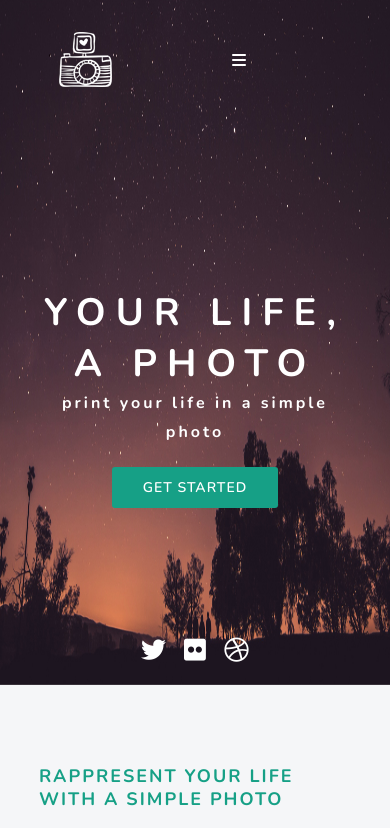
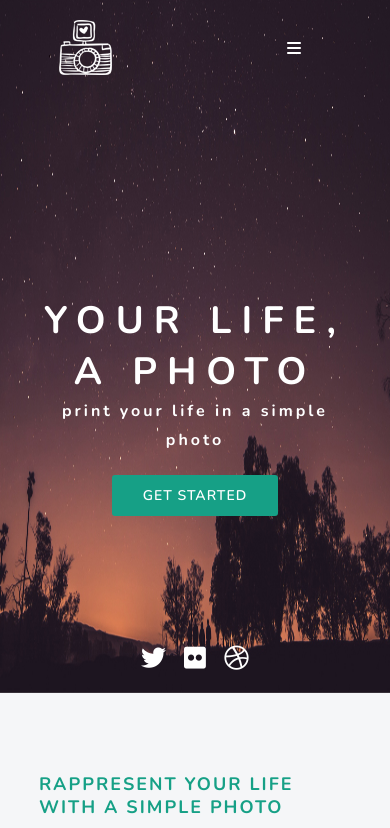
Before and after one commit to sifad5678/Photo-Time, a plain HTML site: page index.html in a window 390 px wide. Shown: the top 828 px of the page. Drawn offline with nearby package versions, Linux system fonts and the light colour scheme.

Commit message:
Update style.css

```diff
--- a/style.css
+++ b/style.css
@@ -156,7 +156,7 @@ h2{
 	display: none;
 }
 .menu-button a{
-	padding: 0 43px;
+	padding: 0 20px;
 }
 
 
@@ -554,7 +554,6 @@ button{
 
 	}
 	.first-sidebar {
-	padding: 2rem 2rem 0 0;
 	display: flex;
 	justify-content: flex-end;
 	}
@@ -622,7 +621,7 @@ button{
 }
 
 
-@media (max-width:430px){
+@media (max-width:500px){
 
 
 	/*---------- Getting Started ---------*/
```
